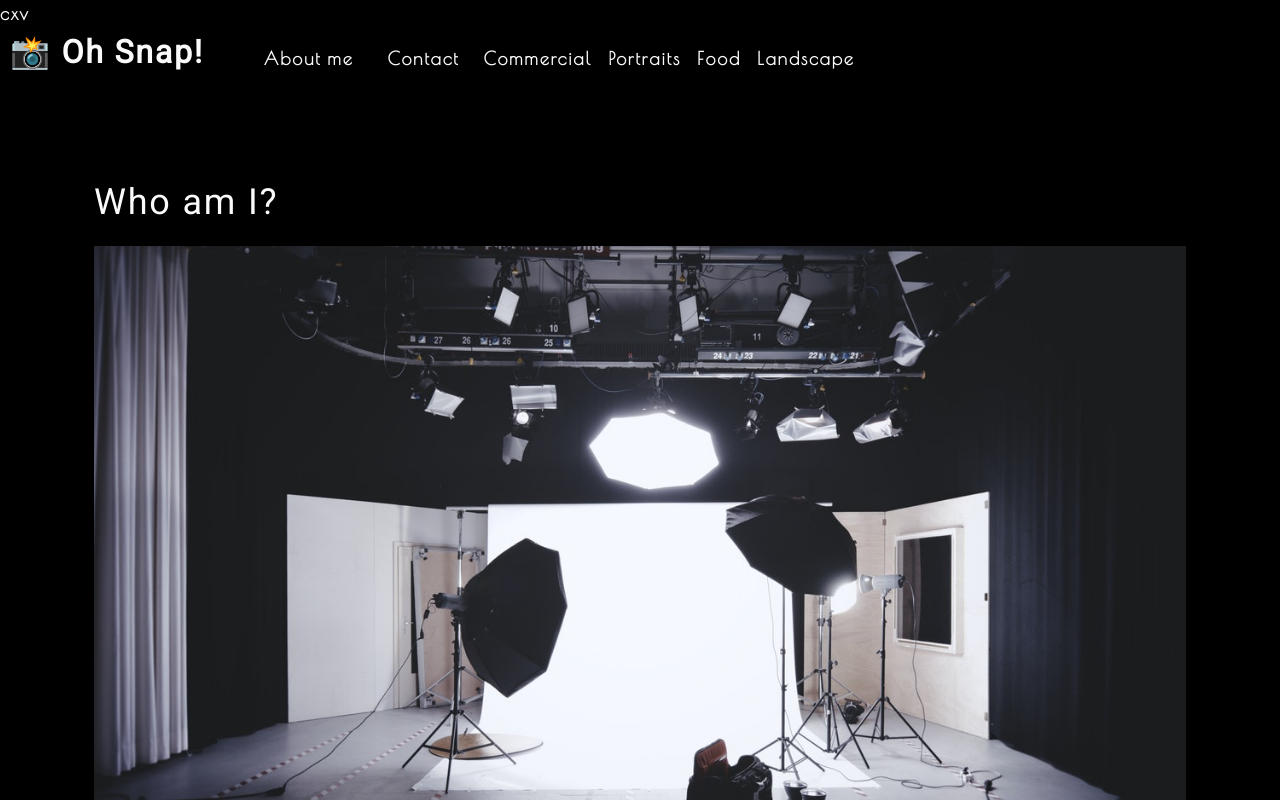
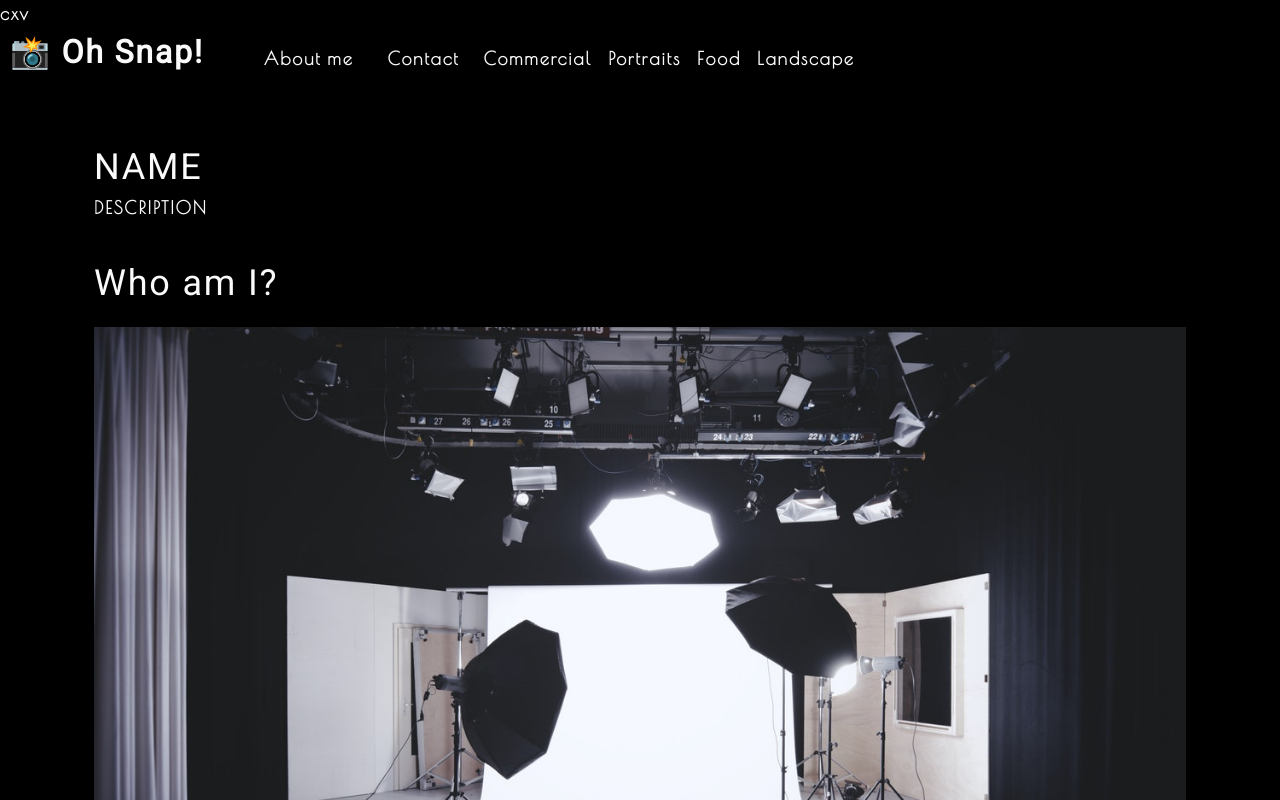
Before and after one commit to ckyle121/Photo-Port, a React (Create React App) app: page / in a window 1280 px wide. Shown: the top 800 px of the page. Built offline with nearby package versions, Linux system fonts and the light colour scheme.

Commit message:
add Gallery component

```diff
--- a/src/App.js
+++ b/src/App.js
@@ -1,6 +1,7 @@
 import React from 'react';
 import Nav from './components/Nav';
 import About from './components/About';
+import Gallery from './components/Gallery';
 
 function App() {
 
@@ -8,7 +9,8 @@
     <div>
       <Nav />
       <main>
-          <About />
+        <Gallery />
+        <About />
       </main>
     </div>
   );
--- /dev/null
+++ b/src/components/Gallery/index.js
@@ -0,0 +1,12 @@
+import React from "react";
+
+function Gallery() {
+    return(
+        <section>
+            <h1>NAME</h1>
+            <p>DESCRIPTION</p>
+        </section>
+    );
+}
+
+export default Gallery;
```
